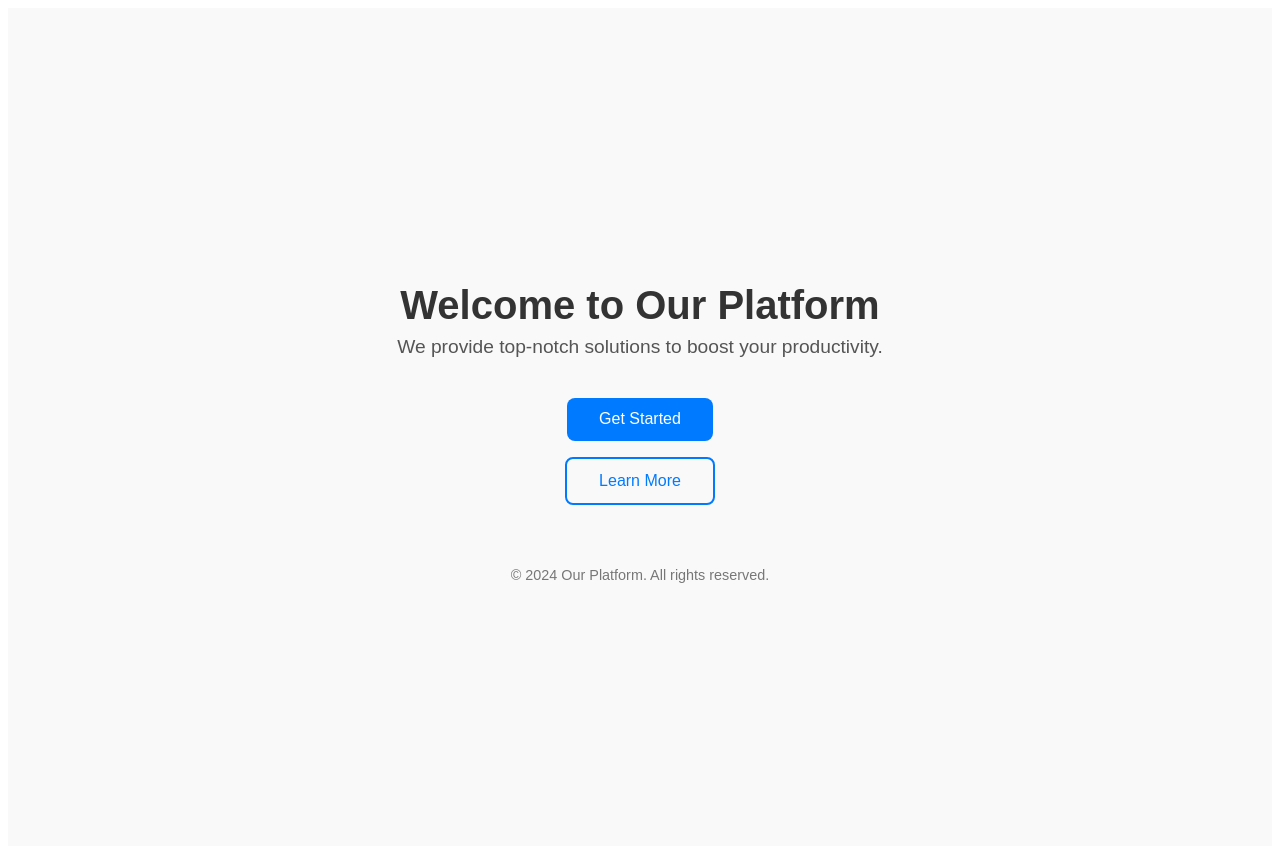
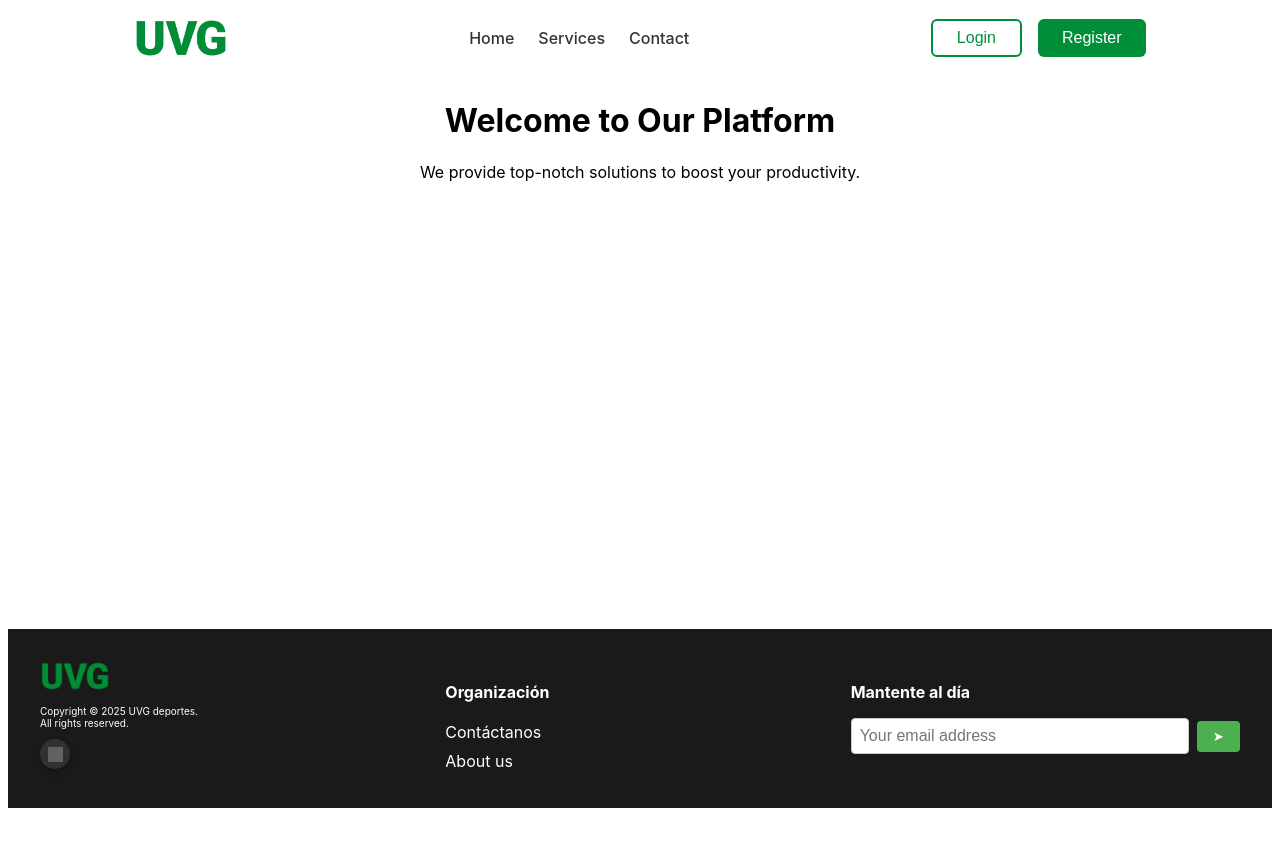
Before and after one commit to Andyfer004/Proyecto_UVG_Deportes, a React (Vite) app: page / in a window 1280 px wide. Shown: the top 846 px of the page. After the commit the page ends 816 px from the top, so only its background shows below. Built offline with nearby package versions, Linux system fonts and the light colour scheme; grey boxes are pictures that could not be loaded.

Commit message:
Created: Footer and Header components

```diff
--- /dev/null
+++ b/src/components/Footer.tsx
@@ -0,0 +1,146 @@
+function Footer() {
+    return (
+        <footer
+          style={{
+            width: "100%",
+            backgroundColor: "#1a1a1a",
+            color: "#ffffff",
+            padding: "2rem 0",
+            boxSizing: "border-box"
+          }}
+        >
+          {/* Contenedor centrado */}
+          <div
+            style={{
+              maxWidth: "1200px",
+              margin: "0 auto",
+              display: "flex",
+              justifyContent: "space-between",
+              alignItems: "flex-start",
+              flexWrap: "wrap",
+              gap: "1rem",
+              padding: "0 1rem",
+            }}
+          >
+            {/* Sección Izquierda: Logo e Información */}
+            <div style={{ flex: "1" }}>
+            <img
+                src="/logo-uvg-1.png"
+                alt="Logo"
+                style={{ height: "30px", cursor: "pointer" }}
+                />
+              <p style={{ margin: "3.0 rem 0", fontSize: 10}}>
+                Copyright © 2025 UVG deportes. <br />
+                All rights reserved.
+              </p>
+              <a
+                href="https://www.instagram.com/deportesuvg/"
+                style={{
+                    display: "flex",
+                    alignItems: "center",
+                    justifyContent: "center",
+                    width: "30px",
+                    height: "30px",
+                    borderRadius: "50%",
+                    backgroundColor: "rgba(255, 255, 255, 0.1)",
+                    textDecoration: "none",
+                    boxShadow: "0 4px 6px rgba(0, 0, 0, 0.2)",
+                    transition: "transform 0.2s ease",
+                }}
+                onMouseEnter={(e) => {
+                    e.currentTarget.style.transform = "scale(1.1)";
+                }}
+                onMouseLeave={(e) => {
+                    e.currentTarget.style.transform = "scale(1)";
+                }}
+                >
+                <img
+                    src="https://cdn.jsdelivr.net/npm/simple-icons@latest/icons/instagram.svg"
+                    alt="Instagram"
+                    style={{
+                    width: "15px",
+                    height: "15px",
+                    filter: "invert(100%)",
+                    }}
+                />
+                </a>
+            </div>
+
+            {/* Sección Central: Enlaces */}
+            <div style={{ flex: "1" }}>
+              <h4 style={{ marginBottom: "1rem" }}>Organización</h4>
+              <ul
+                style={{
+                  listStyle: "none",
+                  padding: 0,
+                  margin: 0,
+                  lineHeight: "1.8",
+                }}
+              >
+                <li>
+                  <a
+                    href="#"
+                    style={{
+                      color: "#ffffff",
+                      textDecoration: "none",
+                    }}
+                  >
+                    Contáctanos
+                  </a>
+                </li>
+                <li>
+                  <a
+                    href="#"
+                    style={{
+                      color: "#ffffff",
+                      textDecoration: "none",
+                    }}
+                  >
+                    About us
+                  </a>
+                </li>
+              </ul>
+            </div>
+
+            {/* Sección Derecha: Mantente al Día */}
+            <div style={{ flex: "1" }}>
+              <h4 style={{ marginBottom: "1rem" }}>Mantente al día</h4>
+              <form
+                style={{
+                  display: "flex",
+                  alignItems: "center",
+                  gap: "0.5rem",
+                }}
+                onSubmit={(e) => e.preventDefault()}
+              >
+                <input
+                  type="email"
+                  placeholder="Your email address"
+                  style={{
+                    flex: "1",
+                    padding: "0.5rem",
+                    borderRadius: "4px",
+                    border: "1px solid #ccc",
+                    fontSize: "1rem",
+                  }}
+                />
+                <button
+                  type="submit"
+                  style={{
+                    backgroundColor: "#4caf50", // Verde UVG
+                    color: "#ffffff",
+                    border: "none",
+                    padding: "0.5rem 1rem",
+                    borderRadius: "4px",
+                    cursor: "pointer",
+                  }}
+                >
+                  ➤
+                </button>
+              </form>
+            </div>
+          </div>
+        </footer>
+      );
+    };
+export default Footer;
--- /dev/null
+++ b/src/components/Header.tsx
@@ -0,0 +1,113 @@
+function Header() {
+  return (
+    <header
+      style={{
+        width: "80%",
+        display: "flex",
+        alignItems: "center",
+        justifyContent: "space-between",
+        padding: "0.5rem 2rem",
+        backgroundColor: "#ffffff",
+        position: "sticky",
+        top: 10,
+        zIndex: 1000,
+      }}
+    >
+      {/* Logo */}
+      <div style={{ display: "flex", alignItems: "center" }}>
+        <img
+          src="/logo-uvg-1.png"
+          alt="Logo"
+          style={{ height: "40px", cursor: "pointer" }}
+        />
+      </div>
+
+      {/* Navegación */}
+      <nav style={{ display: "flex", gap: "1.5rem" }}>
+        <a
+          href="#"
+          style={{
+            color: "#333",
+            textDecoration: "none",
+            fontSize: "1rem",
+            fontWeight: 500,
+            cursor: "pointer",
+          }}
+        >
+          Home
+        </a>
+        <a
+          href="#"
+          style={{
+            color: "#333",
+            textDecoration: "none",
+            fontSize: "1rem",
+            fontWeight: 500,
+            cursor: "pointer",
+          }}
+        >
+          Services
+        </a>
+        <a
+          href="#"
+          style={{
+            color: "#333",
+            textDecoration: "none",
+            fontSize: "1rem",
+            fontWeight: 500,
+            cursor: "pointer",
+          }}
+        >
+          Contact
+        </a>
+      </nav>
+
+      {/* Botones */}
+      <div style={{ display: "flex", gap: "1rem" }}>
+        <button
+          style={{
+            backgroundColor: "transparent",
+            color: "#018E38",
+            border: "2px solid #018E38",
+            padding: "0.5rem 1.5rem",
+            borderRadius: "6px",
+            fontSize: "1rem",
+            cursor: "pointer",
+            fontWeight: 500,
+            transition: "all 0.3s ease",
+          }}
+          onMouseEnter={(e) =>
+            ((e.target as HTMLButtonElement).style.backgroundColor = "#018E38") &&
+            ((e.target as HTMLButtonElement).style.color = "#ffffff")
+          }
+          onMouseLeave={(e) =>
+            ((e.target as HTMLButtonElement).style.backgroundColor = "transparent") &&
+            ((e.target as HTMLButtonElement).style.color = "#018E38")
+          }
+        >
+          Login
+        </button>
+        <button
+          style={{
+            backgroundColor: "#018E38",
+            color: "#ffffff",
+            border: "none",
+            padding: "0.5rem 1.5rem",
+            borderRadius: "6px",
+            fontSize: "1rem",
+            cursor: "pointer",
+            fontWeight: 500,
+            transition: "background-color 0.3s ease",
+          }}
+          onMouseEnter={(e) =>
+            ((e.target as HTMLButtonElement).style.backgroundColor = "#018E38")
+          }
+        >
+          Register
+        </button>
+      </div>
+    </header>
+  );
+};
+
+export default Header;
--- a/src/views/LandingPage.tsx
+++ b/src/views/LandingPage.tsx
@@ -1,100 +1,37 @@
+import Header from "../components/Header";
+import Footer from "../components/Footer";
+
 function LandingPage() {
   return (
     <div
       style={{
-          fontFamily: 'Arial, sans-serif',
-          backgroundColor: '#f9f9f9',
-          color: '#333',
-          minHeight: '100vh',
-          display: 'flex',
-          flexDirection: 'column',
-          alignItems: 'center',
-          justifyContent: 'center',
-          padding: '2rem',
+        fontFamily: "'Inter', sans-serif",
+        maxWidth: "1200",
+        margin: "0 auto",
+        backgroundColor: "#ffffff",
+        display: "flex",
+        flexDirection: "column",
+        minHeight: "100vh",
+        alignItems: "center",
       }}
     >
-        <header
+      {/* Header */}
+      <Header />
+
+      {/* Contenido principal */}
+      <main
         style={{
-            textAlign: 'center',
-            marginBottom: '2rem',
+          flex: 1, // Hace que el contenido principal ocupe el espacio restante
+          padding: "1rem",
+          textAlign: "center",
         }}
       >
-          <h1
-            style={{
-              fontSize: '2.5rem',
-              margin: 0,
-            }}
-          >
-            Welcome to Our Platform
-          </h1>
-          <p
-            style={{
-              margin: '0.5rem 0',
-              fontSize: '1.2rem',
-              color: '#555',
-            }}
-          >
-            We provide top-notch solutions to boost your productivity.
-          </p>
-        </header>
-
-        <main
-          style={{
-            display: 'flex',
-            flexDirection: 'column',
-            alignItems: 'center',
-            gap: '1rem',
-          }}
-        >
-          <button
-            style={{
-              backgroundColor: '#007BFF',
-              color: '#fff',
-              border: 'none',
-              padding: '0.8rem 2rem',
-              borderRadius: '8px',
-              fontSize: '1rem',
-              cursor: 'pointer',
-              transition: 'background-color 0.3s ease',
-            }}
-            onMouseEnter={(e) => (e.currentTarget.style.backgroundColor = '#0056b3')}
-            onMouseLeave={(e) => (e.currentTarget.style.backgroundColor = '#007BFF')}
-          >
-            Get Started
-          </button>
-          <button
-            style={{
-              backgroundColor: 'transparent',
-              color: '#007BFF',
-              border: '2px solid #007BFF',
-              padding: '0.8rem 2rem',
-              borderRadius: '8px',
-              fontSize: '1rem',
-              cursor: 'pointer',
-              transition: 'color 0.3s ease, border-color 0.3s ease',
-            }}
-            onMouseEnter={(e) => {
-              e.currentTarget.style.color = '#0056b3';
-              e.currentTarget.style.borderColor = '#0056b3';
-            }}
-            onMouseLeave={(e) => {
-              e.currentTarget.style.color = '#007BFF';
-              e.currentTarget.style.borderColor = '#007BFF';
-            }}
-          >
-            Learn More
-          </button>
+        <h1>Welcome to Our Platform</h1>
+        <p>We provide top-notch solutions to boost your productivity.</p>
       </main>
 
-        <footer
-          style={{
-            marginTop: '3rem',
-            fontSize: '0.9rem',
-            color: '#777',
-          }}
-        >
-          <p>© 2024 Our Platform. All rights reserved.</p>
-        </footer>
+      {/* Footer */}
+      <Footer />
     </div>
   );
 }
```
Lines whose indentation alone changed are shown as unchanged.
